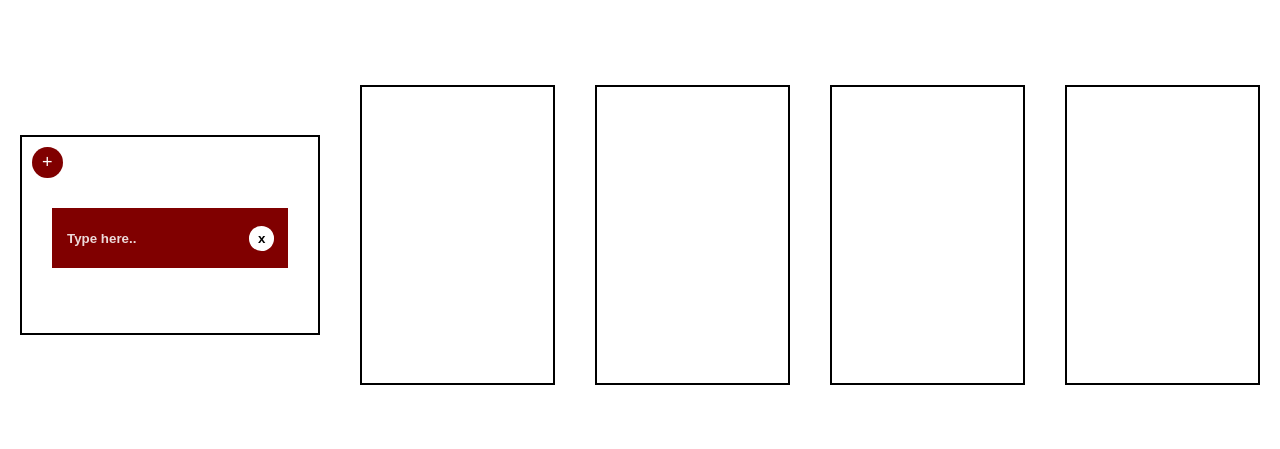
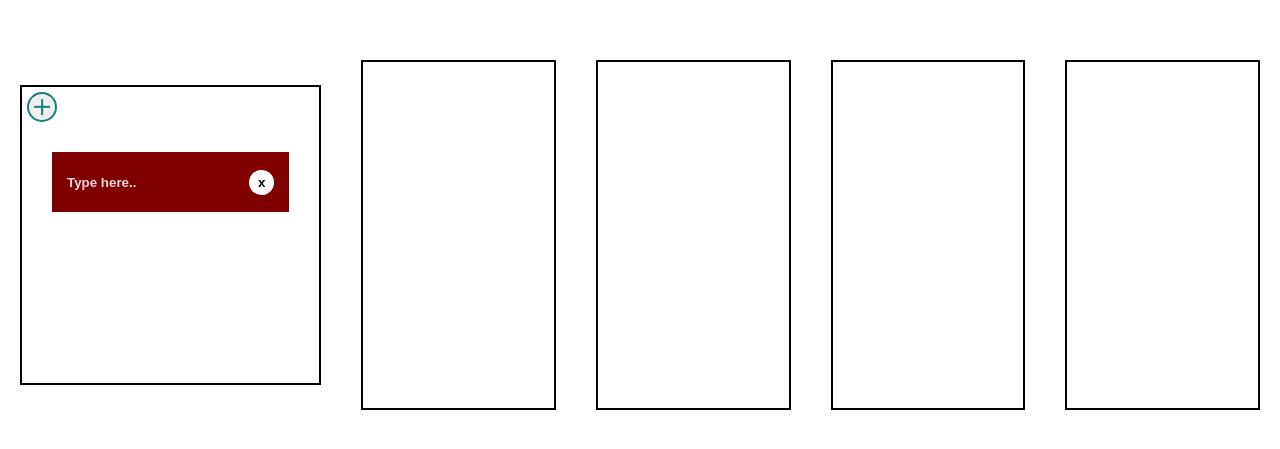
Before and after one commit to azigazibarni/Eisenhower-matrix, a plain HTML site: page index.html in a window 1280 px wide. Shown: the part 153-602 px from the top of the page. Drawn offline with Linux system fonts and the light colour scheme.

Commit message:
prevent <input> dragging

```diff
--- a/index.html
+++ b/index.html
@@ -8,14 +8,12 @@
 </head>
 <body onload="itemDraggable()">
 
-
-
     <div class="container">
         <div id="box_1">
-        <button type="button" class="createButton" onclick="addItem()">+</button>
+        <button type="button" class="createButton" onclick="addItem()"></button>
 
             <div class="list_item" draggable="true">
-                <input type="text" placeholder="Type here..">
+                <input type="textarea" placeholder="Type here..">
                 <button type="button" class="delButt">x</button>
             </div>
         </div>
--- a/script.js
+++ b/script.js
@@ -9,6 +9,9 @@ function itemDraggable() {
     for(item of list_items) {
     item.addEventListener('dragstart', function(e) {
         let selected = e.target;
+        if (selected.hasAttribute('type')) {
+            return
+        }
         //box 1
         box1.addEventListener('dragover', function(e) {
             e.preventDefault();
@@ -66,7 +69,7 @@ function addItem() {
     let item_b = document.createElement('button');
     item.className = 'list_item';
     item.draggable = 'true';
-    item_input.setAttribute('type','text');
+    item_input.setAttribute('type','textarea');
     item_input.setAttribute('placeholder','Type here..');
     item.appendChild(item_input);
     item_b.type = 'button';
--- a/style.css
+++ b/style.css
@@ -14,30 +14,54 @@
 }
 
 #box_1 {
-    width: 300px;
-    min-height: 200px;
+    width: 400px;
+    min-height: 300px;
     height: fit-content;
     margin: 20px;
     border: 2px solid black;
 }
 
 #box_2, #box_3, #box_4, #box_5 {
-    width: 300px;
-    min-height: 300px;
+    width: 400px;
+    min-height: 350px;
     height: fit-content;
     margin: 20px;
     border: 2px solid black;
 }
 
 .createButton {
-    background-color: maroon;
-    color: white;
-    font-size: large;
-    border: none;
+    margin: 5px auto auto 5px;
     border-radius: 50%;
-    padding: 5px 10px;
-    display: block;
-    margin: 10px auto 5px 10px;
+    padding: 0.5em;
+    width: 30px;
+    height: 30px;
+    border: 2px solid #177f75;
+    position: relative;
+}
+.createButton:hover {
+    border: 2px solid #177f75;
+    background-color: #b9d8d5;
+}
+
+.createButton::before {
+    content: " ";
+    position: absolute;
+    background-color:#177f75;
+    width: 2.3px;
+    left: 12px;
+    top: 5px;
+    bottom: 5px;
+    transform: rotate(90deg);
+}
+.createButton::after {
+    content: " ";
+    position: absolute;
+    background-color: #177f75;
+    height: 2.3px;
+    top:12px;
+    left: 5px;
+    right: 5px;
+    transform: rotate(90deg);
 }
 
 .list_item {
@@ -50,6 +74,21 @@
     cursor: grab;
 }
 
+.list_item input[type=textarea] {
+    background-color: transparent;
+    color: white;
+    border: none;
+    margin-left: 10px;
+    padding: 10px 5px;
+    line-height: 25px;
+}
+
+.list_item input[type=textarea]::placeholder {
+    color: white;
+    font-weight: bold;
+    opacity: 0.85;
+}
+
 .delButt {
     margin: 0 15px 0 auto;
     background-color: white;
@@ -59,17 +98,3 @@
     border-radius: 50%;
     padding: 5px 9px;
 }
-
-.list_item input {
-    background-color: transparent;
-    color: white;
-    border: none;
-    margin-left: 10px;
-    padding: 10px 5px;
-}
-
-::placeholder {
-    color: white;
-    font-weight: bold;
-    opacity: 0.85;
-}
```
